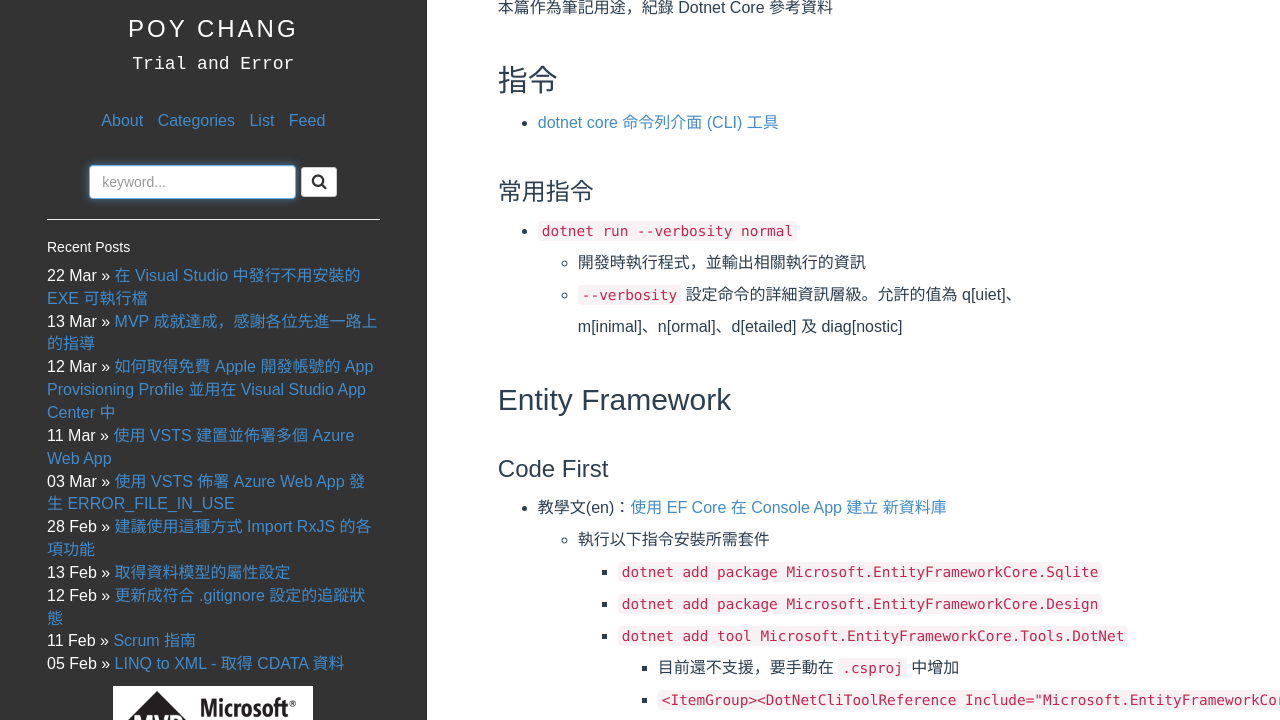
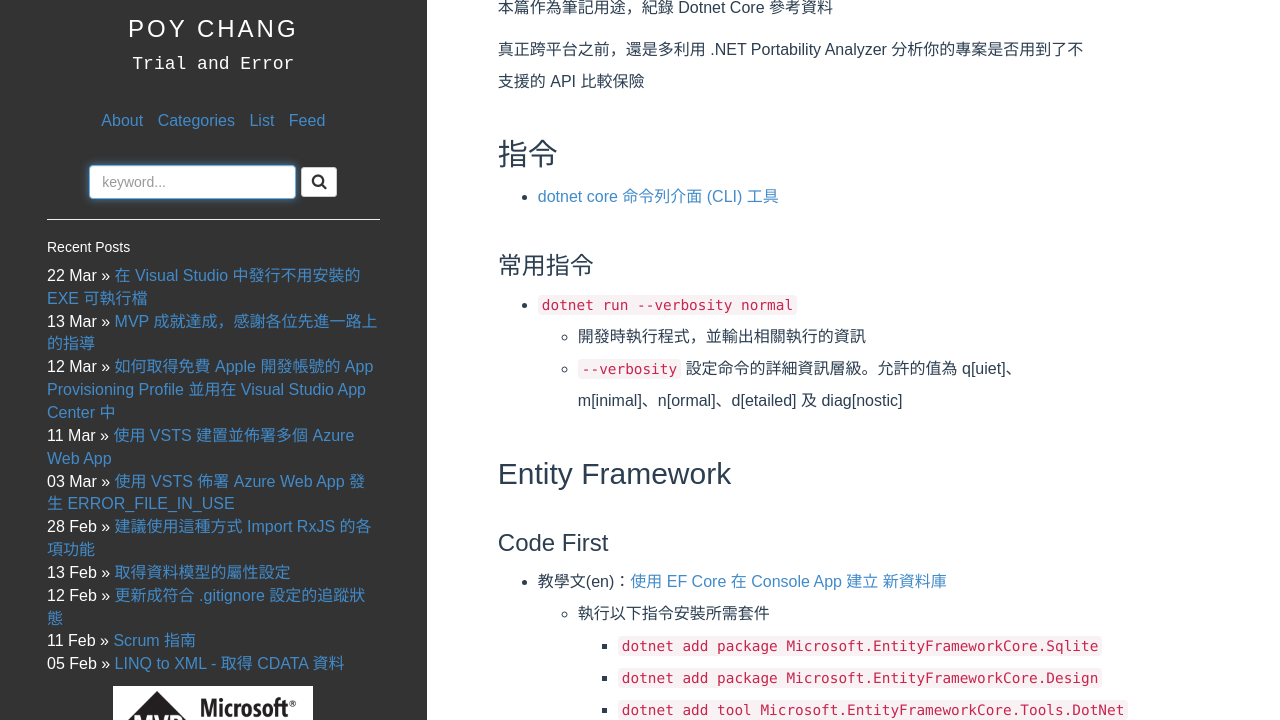
Before and after one commit to poychang/poychang.github.io, a Jekyll site: the page built from _posts/1970-01-01-note-dotnet-core.md, in a window 1280 px wide and 900 px high, cut to the strip 180-900 px from the top of the window. Built offline with Jekyll 4.4.1, drawn with Linux system fonts in a browser that asks for light colours; some web fonts are replaced; comment, search, counter and statistics services are not loaded.

Commit message:
alter note

```diff
--- a/_posts/1970-01-01-note-dotnet-core.md
+++ b/_posts/1970-01-01-note-dotnet-core.md
@@ -7,6 +7,8 @@
 categories: [Note, CSharp, Dotnet]
 ---
 本篇作為筆記用途，紀錄 Dotnet Core 參考資料
+
+真正跨平台之前，還是多利用 .NET Portability Analyzer 分析你的專案是否用到了不支援的 API 比較保險
 
 ## 指令
 
```
